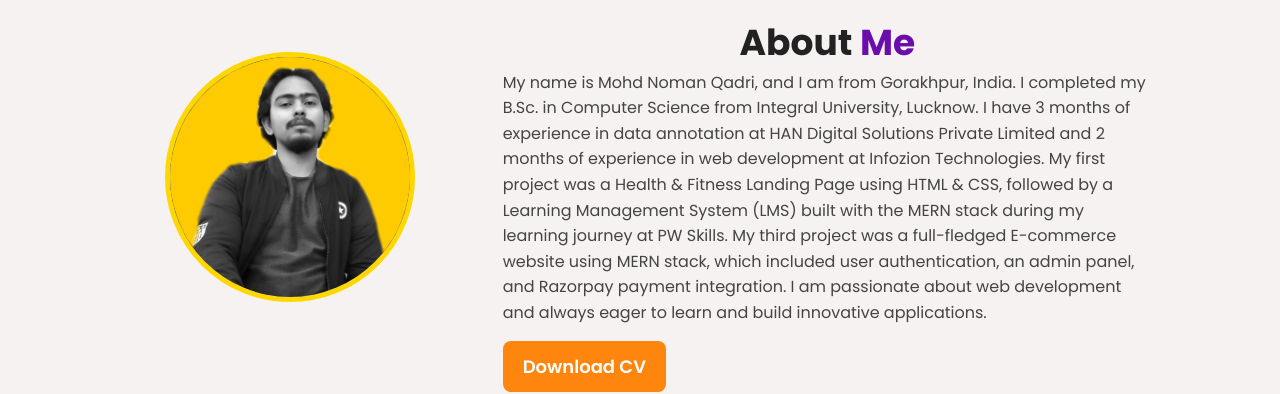
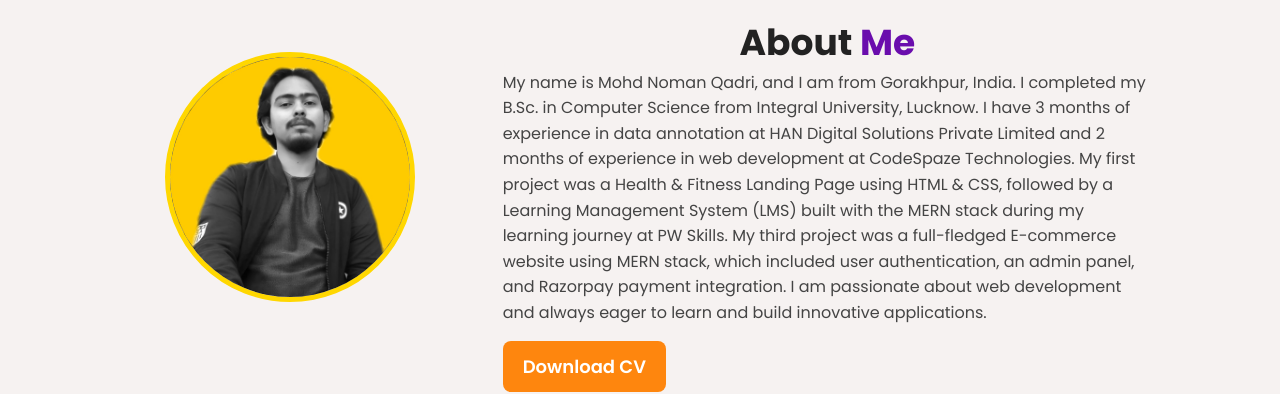
Before and after one commit to nomanqadri34/al-qadri-dev, a React (Create React App) app: page /about in a window 1280 px wide. Shown: the part 168-562 px from the top of the page. Built offline with nearby package versions, Linux system fonts and the light colour scheme.

Commit message:
Update About.js

```diff
--- a/src/pages/About.js
+++ b/src/pages/About.js
@@ -11,7 +11,7 @@ const AboutMe = () => {
       <Helmet>
         <title>About Me - Mohd Noman Qadri</title>
         <meta name="description" content="Learn more about Mohd Noman Qadri, a passionate web developer from India. Skilled in MERN stack, data annotation, and web development projects." />
-        <meta name="keywords" content="Mohd Noman Qadri, Web Developer, MERN Stack, Portfolio, Integral University, PW Skills, Infozion Technologies, Data Annotation" />
+        <meta name="keywords" content="Mohd Noman Qadri, Web Developer, MERN Stack, Portfolio, Integral University, PW Skills, CodeSpaze Technologies, Data Annotation" />
         <meta name="author" content="Mohd Noman Qadri" />
         <meta property="og:title" content="About Me - Mohd Noman Qadri" />
         <meta property="og:description" content="Explore the journey of Mohd Noman Qadri, a web developer passionate about building applications with MERN stack and more." />
@@ -33,7 +33,7 @@ const AboutMe = () => {
           <p>
             My name is Mohd Noman Qadri, and I am from Gorakhpur, India. I completed my B.Sc. in Computer Science from Integral University, Lucknow.
             I have 3 months of experience in data annotation at HAN Digital Solutions Private Limited and 2 months of experience in web development at
-            Infozion Technologies. My first project was a Health & Fitness Landing Page using HTML & CSS, followed by a Learning Management System (LMS)
+            CodeSpaze Technologies. My first project was a Health & Fitness Landing Page using HTML & CSS, followed by a Learning Management System (LMS)
             built with the MERN stack during my learning journey at PW Skills. My third project was a full-fledged E-commerce website using MERN stack,
             which included user authentication, an admin panel, and Razorpay payment integration. I am passionate about web development and always eager
             to learn and build innovative applications.
```
